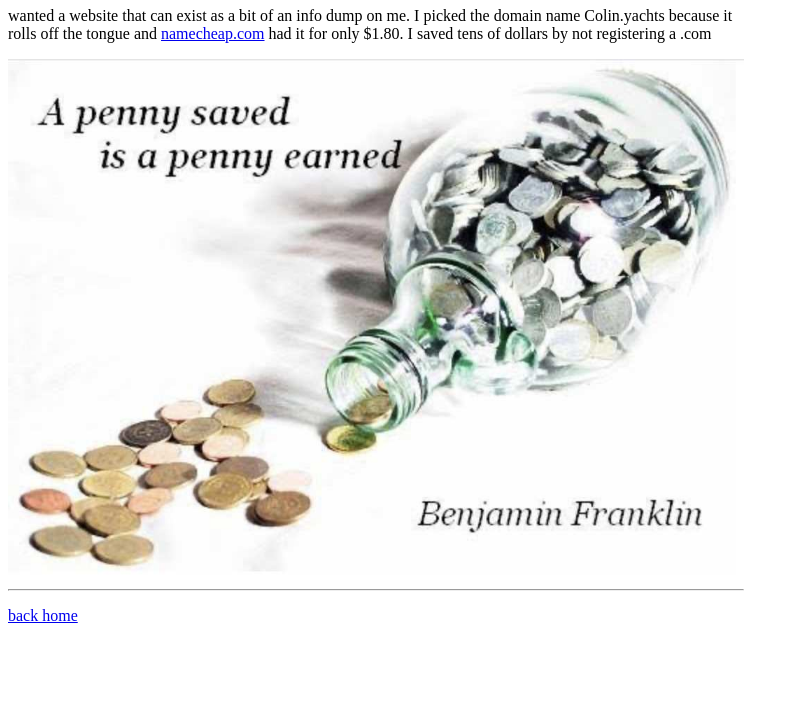
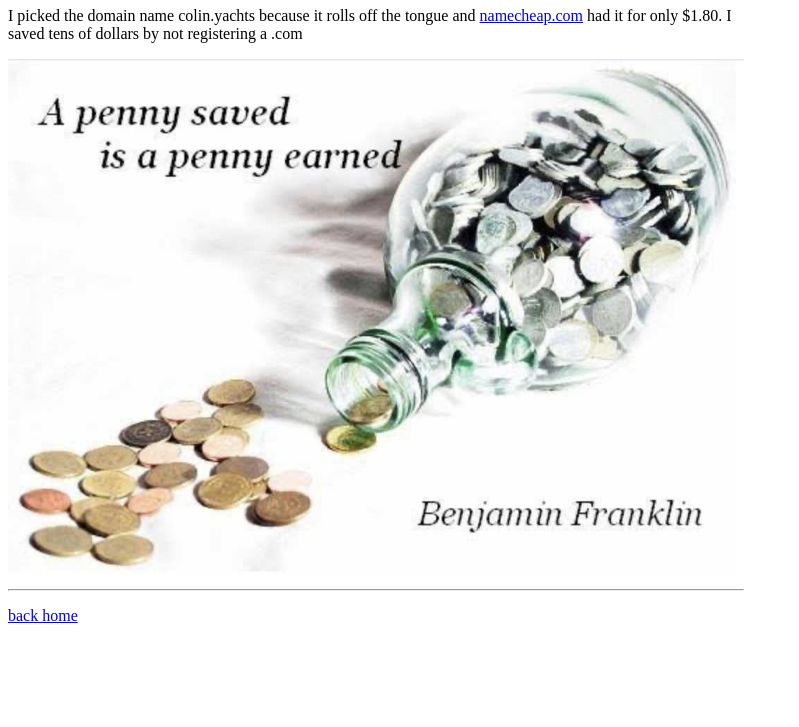
Before and after one commit to lifeonline1LA/colinyachts, a plain HTML site: page yachts.html in a window 1280 px wide. Shown: the part 73-800 px from the top of the page, without its empty margins (0-799 px from the left). Drawn offline with Linux system fonts and the light colour scheme.

Commit message:
Update yachts.html

```diff
--- a/yachts.html
+++ b/yachts.html
@@ -9,7 +9,7 @@
 <body>
 <h1>yachts</h1>
 
-<p>wanted a website that can exist as a bit of an info dump on me. I picked the domain name Colin.yachts because it rolls off the tongue and <a href="https://namecheap.com">namecheap.com</a> had it for only $1.80. I saved tens of dollars by not registering a .com</p>
+<p>I picked the domain name colin.yachts because it rolls off the tongue and <a href="https://namecheap.com">namecheap.com</a> had it for only $1.80. I saved tens of dollars by not registering a .com</p>
 
 <img src="photos/yachts.jpg" alt="A penny saved is a penny earned - Benjamin Franklin" width="1052" height="740" style="width:100%">
 
```
